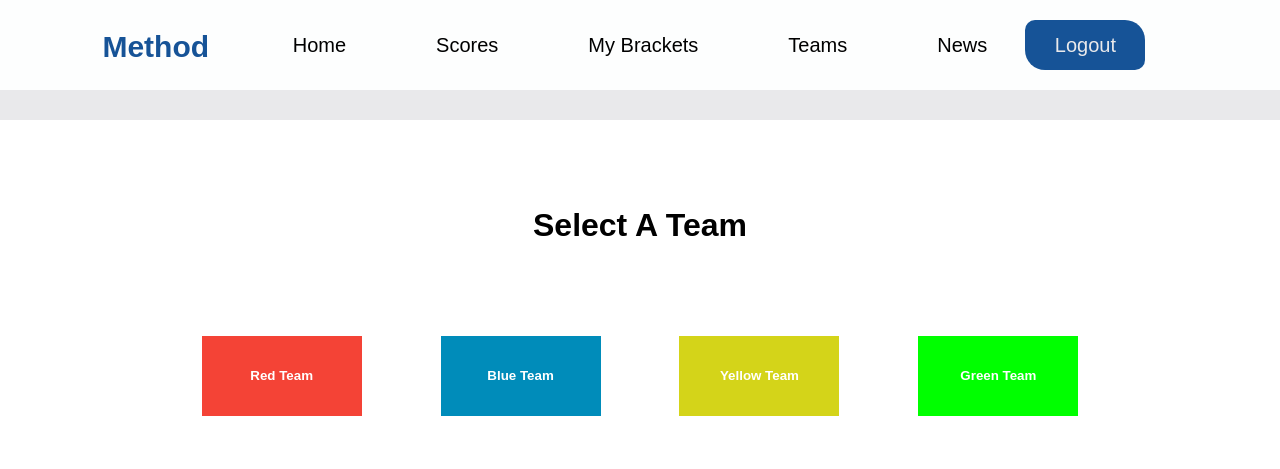
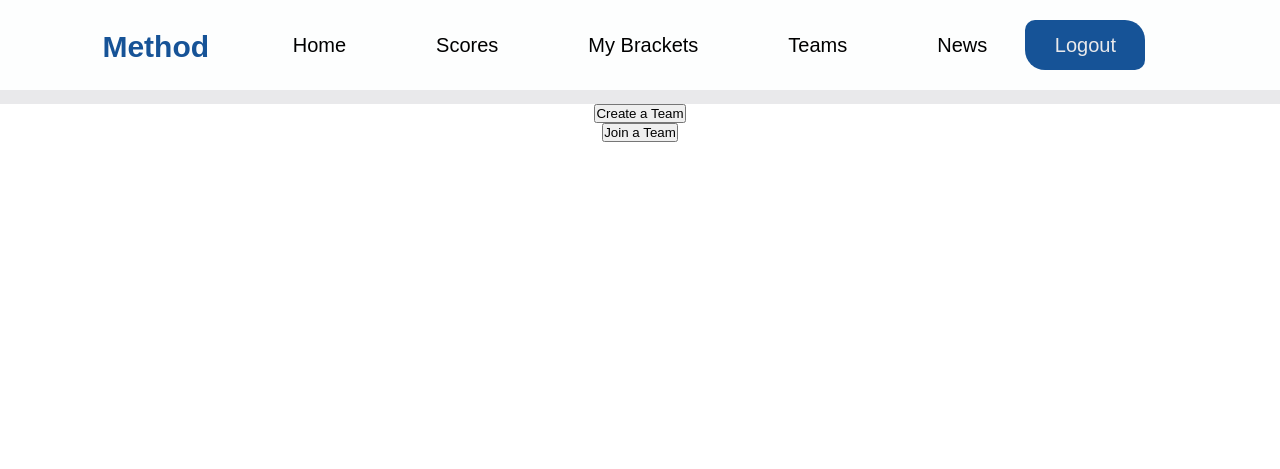
Before and after one commit to srh95/CSDS-395-Senior-Project, a Django app: page /teams/2 in a window 1280 px wide. Shown: the top 469 px of the page. Run offline with Django 3.2, Linux system fonts and the light colour scheme; data comes from the database, SQL or seed files in the repository.

Commit message:
re doing teams page
making it so users can create and join their own teams

```diff
--- a/method/method/urls.py
+++ b/method/method/urls.py
@@ -1,18 +1,4 @@
-"""method URL Configuration
 
-The `urlpatterns` list routes URLs to views. For more information please see:
-    https://docs.djangoproject.com/en/3.2/topics/http/urls/
-Examples:
-Function views
-    1. Add an import:  from my_app import views
-    2. Add a URL to urlpatterns:  path('', views.home, name='home')
-Class-based views
-    1. Add an import:  from other_app.views import Home
-    2. Add a URL to urlpatterns:  path('', Home.as_view(), name='home')
-Including another URLconf
-    1. Import the include() function: from django.urls import include, path
-    2. Add a URL to urlpatterns:  path('blog/', include('blog.urls'))
-"""
 from django.contrib.staticfiles.storage import staticfiles_storage
 from django.views.generic.base import RedirectView
 from django.urls import path
@@ -35,5 +21,6 @@ urlpatterns = [
     path('scores/', views.scores, name='scores'),
     path('scores/<int:user_id>', views.userScores, name='userscores'),
     path('teams/<int:user_id>', views.teams, name='teams'),
-    path('createteam/', views.createteam, name='createteam')
+    path('createTeam/<int:user_id>', views.createTeam, name='createTeam')
+
 ]
--- a/method/project/admin.py
+++ b/method/project/admin.py
@@ -2,8 +2,10 @@ from django.contrib import admin
 
 from .models import(
     User,
-    Bracket
+    Bracket,
+    Team
 )
 
 admin.site.register(User)
 admin.site.register(Bracket)
+admin.site.register(Team)
--- a/method/project/forms.py
+++ b/method/project/forms.py
@@ -11,8 +11,8 @@ class LoginForm(forms.Form):
     password = forms.CharField(label='Name', max_length=50, required=True)
 
 class TeamForm(forms.Form):
-    teamname = forms.CharField(label="teamname", max_length=50, required=True)
-    teamid = forms.IntegerField(label="teamid", required=True)
+    team_name = forms.CharField(label="team_name", max_length=50, required=True)
+    num_members = forms.CharField(label="num_members", max_length=1, required=True)
 
 class StatForm(forms.Form):
     stat1 = forms.CharField(label="stat1", max_length=50, required=True)
--- a/method/project/models.py
+++ b/method/project/models.py
@@ -1,18 +1,21 @@
 from django.db import models
 from django.contrib.auth.models import User, Group
+
+class Team(models.Model):
+    team_id = models.CharField(max_length=8)
+    team_name = models.CharField(max_length=200)
+    num_members = models.CharField(max_length=2)
+
 
 class User(models.Model):
     user_name = models.CharField(max_length=200)
     user_username = models.CharField(max_length=30)  # username is their email
     user_password = models.CharField(max_length=50)
+    team = models.ForeignKey(Team, on_delete=models.SET_NULL, null=True, blank=True)
 
     def __str__(self):
         return self.user_name
 
-class Team(models.Model):
-    teamname = models.CharField(max_length=200)
-    user_username = models.CharField(max_length=30)
-    teamid = models.CharField(max_length=8)
 
 class Bracket(models.Model):
     user = models.ForeignKey(User, on_delete=models.CASCADE, null=True, blank=True)
@@ -24,11 +27,5 @@ class Bracket(models.Model):
     stat4 = models.CharField(max_length=50)
     stat5 = models.CharField(max_length=50)
 
-class Groups(models.Model):
-    red_group, created = Group.objects.get_or_create(name = 'Red')
-    blue_group, created = Group.objects.get_or_create(name = 'Blue')
-    yellow_group, created = Group.objects.get_or_create(name = 'Yellow')
-    green_group, created = Group.objects.get_or_create(name = 'Green')
-
     def __str__(self):
         return self.bracket_name
--- a/method/project/templates/project/teams.html
+++ b/method/project/templates/project/teams.html
@@ -63,7 +63,7 @@
     <meta name = "viewport" content="width=device-width, initial-scale=1.0">
     <title>Method</title>
     {% load static %}
-    <link rel= "stylesheet" href="{%static 'teamsStyle.css' %}">
+    <link rel= "stylesheet" href="{%static 'scoreStyle.css' %}">
 </head>
 <body>
     <div id="container">
@@ -79,15 +79,14 @@
             </ul>
         </div>
     </div>
-    <div class="relative">
-        <h1>Select A Team</h1>
-            <button class="button"><span>Red Team</span></button>
-            <div class="divider"/></div>
-            <button class="button button2"><span>Blue Team</span></button>
-            <div class="divider"/></div>
-            <button class="button button3"><span>Yellow Team</span></button>
-            <div class="divider"/></div>
-            <button class="button button4"><span>Green Team</span></button>
-    </div>
+<div class="text-box">
+<button id="create" onclick="location.href='/createTeam/{{user.id}}'"</a>Create a Team</button>
+</div>
+
+<div class="text-box">
+<button id="join" onclick="location.href='/joinTeam/{{user.id}}'"</a>Join a Team</button>
+</div>
+
+
 </body>
 </html>
--- a/method/project/views.py
+++ b/method/project/views.py
@@ -8,6 +8,7 @@ from django.shortcuts import render, get_object_or_404
 from django.http import HttpResponse, HttpResponseRedirect
 from django.contrib import messages
 from django.core.exceptions import ObjectDoesNotExist
+import string
 
 from .models import (
     User, Team, Bracket
@@ -17,6 +18,7 @@ from .forms import(
     LoginForm,
     StatForm,
     SaveForm,
+    TeamForm
 )
 
 def index(request):
@@ -25,20 +27,41 @@ def index(request):
 def home(request):
     return render(request,'project/home.html')
 
-def createteam(request):
-    if request.method == 'POST':
-        form = RegisterForm(request.POST)
-        if form.is_valid():
-            x = random.randomint(1000,2000)
-            print(x)
+def createTeam(request, user_id):
+    # need to make it so a user cant create a team if team attribute is not null/empty
+    # need to allow people to join team
+    # need to check to see if team is at cpacity, if it is dont allow them to join
+    # implement leave team function
+    # some way to check that the team ids are unique
+    # display the team name and team member names on the teams page is a user belongs to a team \
+    # if not just have create team or join team buttons
+    user = get_object_or_404(User, pk=user_id)
+    if request.method == 'GET' and 'team_name' in request.GET:
+        S = 10  # number of characters in the string.
+        # call random.choices() string module to find the string in Uppercase + numeric data.
+        ran = ''.join(random.choices(string.ascii_uppercase + string.digits, k=S))
+        print("The randomly generated string is : " + str(ran))  # print the random data
+        team_id = str(ran)
         database = Team.objects.create(
-            user_name=form.cleaned_data['name'],
-            user_username=form.cleaned_data['username'],
-            user_password=form.cleaned_data['password1']
+            team_id = team_id,
+            team_name = request.GET.get('team_name'),
+            num_members = request.GET.get('num_members')
         )
         database.save()
+        team_obj = get_object_or_404(Team, team_id=team_id)
+        User.objects.filter(id=user_id).update(team=team_obj)
+        url = '/teams/' + str(user_id)
+        return HttpResponseRedirect(url)
+
     else:
-        print("Team cannot be created")
+        context = {'user': user, 'user_id': user_id}
+        return render(request, 'project/createTeam.html', context)
+
+def joinTeam(request, user_id):
+    user = get_object_or_404(User, pk=user_id)
+    context = {'user': user, 'user_id': user_id}
+    return render(request, 'project/teams.html', context)
+
 
 
 
```
Also changed, not shown: method/project/templates/project/createTeam.html (+10 -6 lines), method/db.sqlite3, method/project/migrations/0005_auto_20211114_0434.py (added), method/project/migrations/0006_user_team.py (added), method/project/migrations/0007_auto_20211114_0502.py (added), method/project/migrations/0008_team_num_members.py (added), method/project/migrations/0009_alter_team_num_members.py (added).
